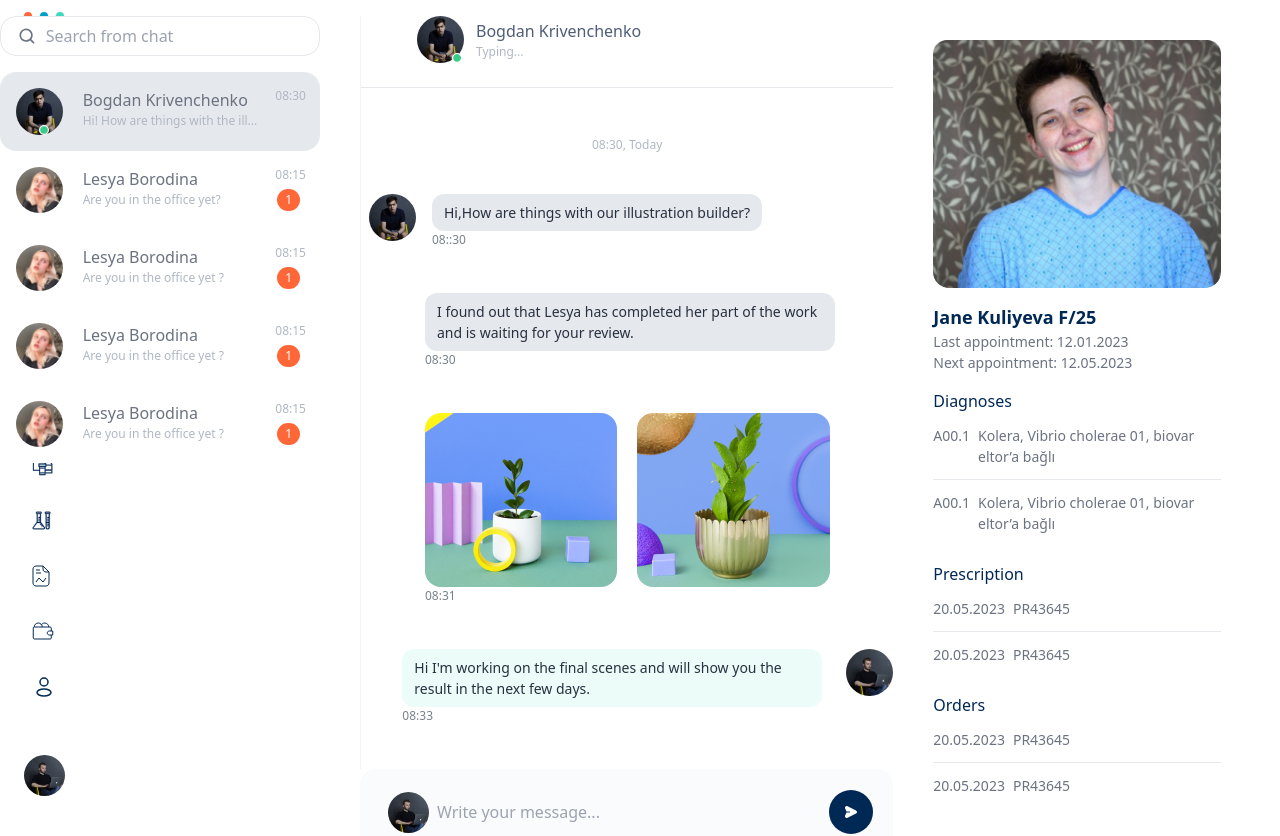
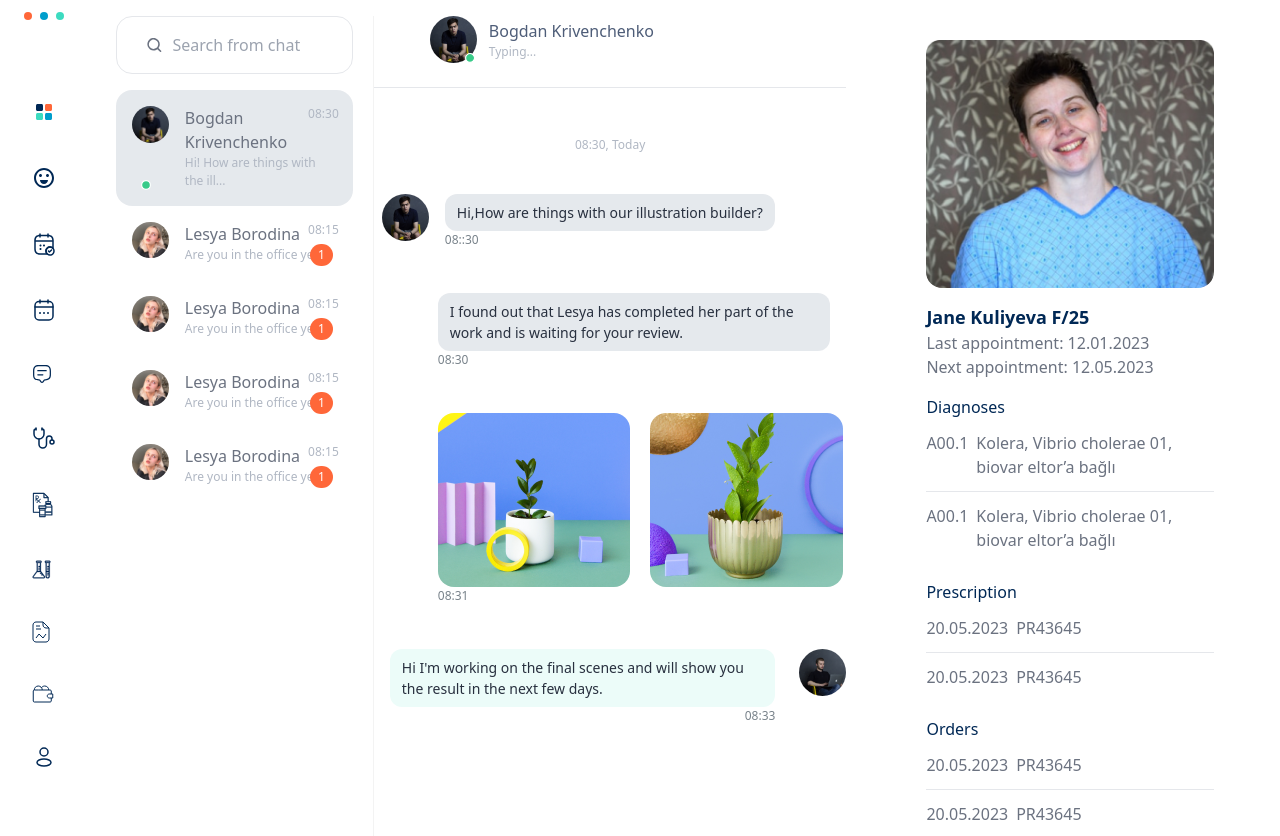
Before and after one commit to Frontles/case-train, a React (Create React App) app: page / in a window 1280 px wide. Shown: the top 836 px of the page. Built offline with nearby package versions, Linux system fonts and the light colour scheme.

Commit message:
add all page

```diff
--- a/src/App.jsx
+++ b/src/App.jsx
@@ -8,12 +8,12 @@ import Frame from "./Frame";
 function App() {
   return (
     <>
-      <div className=" flex  ">
+      <div className=" flex flex-col ">
         {/* Left Side Bar */}
         <LeftSideBar />
 
 
-        <div className=" flex container pt-4 space-x-10 ">
+        <div className=" ml-24 flex flex-row pt-4 ">
           {/* Contacts */}
           <Contacts />
           {/* Chat */}
--- a/src/Chat.jsx
+++ b/src/Chat.jsx
@@ -8,7 +8,7 @@ import OnlineIcon from './assets/online icon.svg'
 
 function Chat() {
     return (
-        <div className="flex flex-col basis-5/12  ">
+        <div className="flex flex-col basis-2/5  ">
 
             <div className=' border-l border-BG2 '>
                 {/* Chat Message Header */}
@@ -25,12 +25,12 @@ function Chat() {
 
                 {/* Chat Message Content */}
 
-                <div className="pt-8 flex flex-col  ">
+                <div className="pt-8 flex flex-col ">
                     <p style={{ color: "#B0B7C3", fontSize: "12px" }} className=" pb-10 text-center">08:30, Today</p>
                     <div className="flex items-start justify-start mb-11">
                         <img src={Profile2} alt="profil" className="rounded-full object-cover w-[47px] ml-2 " />
                         <div className="flex flex-col px-4">
-                            <p style={{ color: "#28303F", backgroundColor: "#0028551A", fontSize: "14px" }} className=" px-3 py-2 rounded-xl max-w-[410px]">Hi,How are things with our illustration builder?
+                            <p style={{ color: "#28303F", backgroundColor: "#0028551A", fontSize: "14px", fontWeight: "500" }} className=" px-3 py-2 rounded-xl max-w-[410px]">Hi,How are things with our illustration builder?
 
                             </p>
                             <p style={{ color: "#78828A", fontSize: "12px" }}>08::30</p>
@@ -40,7 +40,7 @@ function Chat() {
                     <div className="flex items-start justify-start mb-11">
                         <div className=" ml-12"></div>
                         <div className="flex flex-col px-4">
-                            <p style={{ color: "#28303F", backgroundColor: "#0028551A", fontSize: "14px" }} className=" px-3 py-2 rounded-xl max-w-[410px]">I found out that Lesya has completed her part of the work and is waiting for your review.</p>
+                            <p style={{ color: "#28303F", backgroundColor: "#0028551A", fontSize: "14px", fontWeight: "500" }} className=" px-3 py-2 rounded-xl max-w-[410px]">I found out that Lesya has completed her part of the work and is waiting for your review.</p>
                             <p style={{ color: "#78828A", fontSize: "12px" }}>08:30</p>
                         </div>
                     </div>
@@ -57,11 +57,11 @@ function Chat() {
                         </div>
                     </div>
 
-                    <div className="flex  flex-row-reverse items-start justify-start mb-11">
+                    <div className="flex  flex-row-reverse items-start justify-start mb-32">
                         <img src={Profile} alt="profil" className="rounded-full object-cover w-[47px] ml-2 " />
-                        <div className="flex flex-col px-4">
-                            <p style={{ color: "#28303F", backgroundColor: "#ECFCF9", fontSize: "14px" }} className=" px-3 py-2 rounded-xl max-w-[420px]">Hi I'm working on the final scenes and will show you the result in the next few days.</p>
-                            <p style={{ color: "#78828A", fontSize: "12px" }}>08:33</p>
+                        <div className="flex flex-col px-4 items-end">
+                            <p style={{ color: "#28303F", backgroundColor: "#ECFCF9", fontSize: "14px", fontWeight: "500" }} className=" px-3 py-2 rounded-xl max-w-[410px]">Hi I'm working on the final scenes and will show you the result in the next few days.</p>
+                            <p className="" style={{ color: "#78828A", fontSize: "12px" }}>08:33</p>
                         </div>
                     </div>
 
--- a/src/Contacts.jsx
+++ b/src/Contacts.jsx
@@ -6,11 +6,11 @@ import Profile2 from "./assets/Lesya.png";
 
 function Contacts() {
     return (
-        <div className="flex flex-col basis-3/12     ">
+        <div className="flex flex-col basis-1/5 mx-5 ">
 
-            <div className='p-4 h-10 w-full  relative border rounded-2xl mb-4 bg-white flex items-center justify-between '>
+            <div className='p-7 h-10 w-full  relative border rounded-2xl mb-4 bg-white flex text-StateGray items-center justify-between '>
                 <SearchIcon />
-                <input name="ara" autoComplete='off' placeholder='Search from chat' className=' border-none text-StateGray  bg-transparent w-full h-full py-4  focus:outline-none ml-2' />
+                <input name="ara" autoComplete='off' placeholder='Search from chat' className=' border-none   bg-transparent w-full h-full py-4  focus:outline-none ml-2' />
 
 
             </div>
--- a/src/Frame.jsx
+++ b/src/Frame.jsx
@@ -4,41 +4,41 @@ import Profile4 from "./assets/profile_4.png"
 
 function Frame() {
     return (
-        <div className="flex flex-col basis-1/12 w-auto  " >
+        <div className="flex flex-col basis-1/5 w-auto ml-20  " >
             <img src={Profile4} className=" pt-6 rounded-2xl object-cover object-center" alt="person" />
             <div className="flex flex-col">
                 <div className="flex flex-col pt-4 w-72 ">
                     <p className="text-PrimaryNavy font-semibold" style={{ fontSize: "18px" }}>Jane Kuliyeva F/25 </p>
-                    <p className="text-StateGray" style={{ fontSize: "14px" }}>Last appointment: 12.01.2023</p>
-                    <p className="text-StateGray" style={{ fontSize: "14px" }}>Next appointment: 12.05.2023 </p>
+                    <p className="text-StateGray" style={{ fontSize: "16px", fontWeight: "500" }}>Last appointment: 12.01.2023</p>
+                    <p className="text-StateGray" style={{ fontSize: "16px", fontWeight: "500" }}>Next appointment: 12.05.2023 </p>
                 </div>
 
                 <div className="flex flex-col pt-4 w-72 ">
                     <p className="text-PrimaryNavy font-medium">Diagnoses</p>
-                    <p className="text-StateGray border-b py-3 flex space-x-2" style={{ fontSize: "14px" }} >
+                    <p className="text-StateGray border-b py-3 flex space-x-2" style={{ fontSize: "16px", fontWeight: "500" }} >
                         <span>A00.1</span><span>Kolera, Vibrio cholerae 01, biovar eltor’a bağlı</span>
                     </p>
-                    <p className="text-StateGray py-3 flex space-x-2" style={{ fontSize: "14px" }} >
+                    <p className="text-StateGray py-3 flex space-x-2" style={{ fontSize: "16px", fontWeight: "500" }} >
                         <span>A00.1</span><span>Kolera, Vibrio cholerae 01, biovar eltor’a bağlı</span>
                     </p>
                 </div>
 
                 <div className="flex flex-col pt-4 w-72 ">
                     <p className="text-PrimaryNavy font-medium">Prescription</p>
-                    <p className="text-StateGray border-b py-3 flex space-x-2" style={{ fontSize: "14px" }} >
+                    <p className="text-StateGray border-b py-3 flex space-x-2" style={{ fontSize: "16px", fontWeight: "500" }} >
                         <span>20.05.2023</span><span>PR43645</span>
                     </p>
-                    <p className="text-StateGray py-3 flex space-x-2" style={{ fontSize: "14px" }} >
+                    <p className="text-StateGray py-3 flex space-x-2" style={{ fontSize: "16px", fontWeight: "500" }} >
 
                         <span>20.05.2023</span><span>PR43645</span>
                     </p>
                 </div>
                 <div className="flex flex-col pt-4 w-72 ">
                     <p className="text-PrimaryNavy font-medium">Orders</p>
-                    <p className="text-StateGray border-b py-3 flex space-x-2" style={{ fontSize: "14px" }} >
+                    <p className="text-StateGray border-b py-3 flex space-x-2" style={{ fontSize: "16px", fontWeight: "500" }} >
                         <span>20.05.2023</span><span>PR43645</span>
                     </p>
-                    <p className="text-StateGray py-3 flex space-x-2" style={{ fontSize: "14px" }} >
+                    <p className="text-StateGray py-3 flex space-x-2" style={{ fontSize: "16px", fontWeight: "500" }} >
 
                         <span>20.05.2023</span><span>PR43645</span>
                     </p>
--- a/src/LeftSideBar.jsx
+++ b/src/LeftSideBar.jsx
@@ -14,13 +14,13 @@ import Profile from "./assets/profile.jpeg"
 
 function LeftSideBar() {
     return (
-        <div id="leftsidebar" className=" fixed flex flex-col items-center justify-center px-5">
+        <div id="leftsidebar" className="flex fixed flex-col items-center justify-center px-5">
             <div id="logo" className="flex mt-3">
                 <div style={{ backgroundColor: "#FF6739" }} className=" w-2 h-2 mx-1 rounded-full"></div>
                 <div style={{ backgroundColor: "#009ECC" }} className=" w-2 h-2 mx-1 rounded-full"></div>
                 <div style={{ backgroundColor: "#3CDBC0" }} className=" w-2 h-2 mx-1 rounded-full"></div>
             </div>
-            <div className=" mt-20 space-y-[35px]">
+            <div className=" mt-20 space-y-[42px]">
                 <HomeIcon className="cursor-pointer" />
                 <SmileIcon className="cursor-pointer" />
                 <CalendarTick className="cursor-pointer" />
@@ -34,7 +34,7 @@ function LeftSideBar() {
                 <User className="cursor-pointer" />
 
             </div>
-            <div className="">
+            <div className=" mt-[58px]">
                 <img src={Profile} width={"41px"} className="rounded-full mt-[56px]" alt="profile" />
 
             </div>
```
